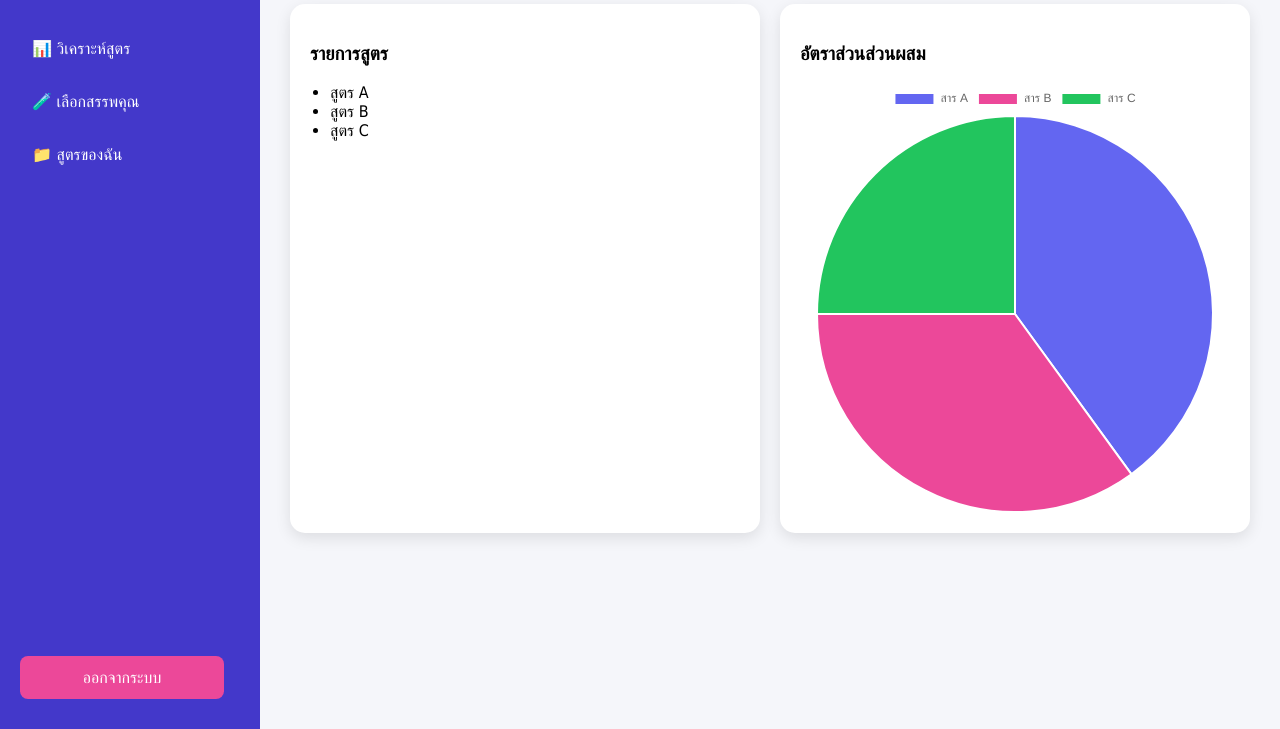
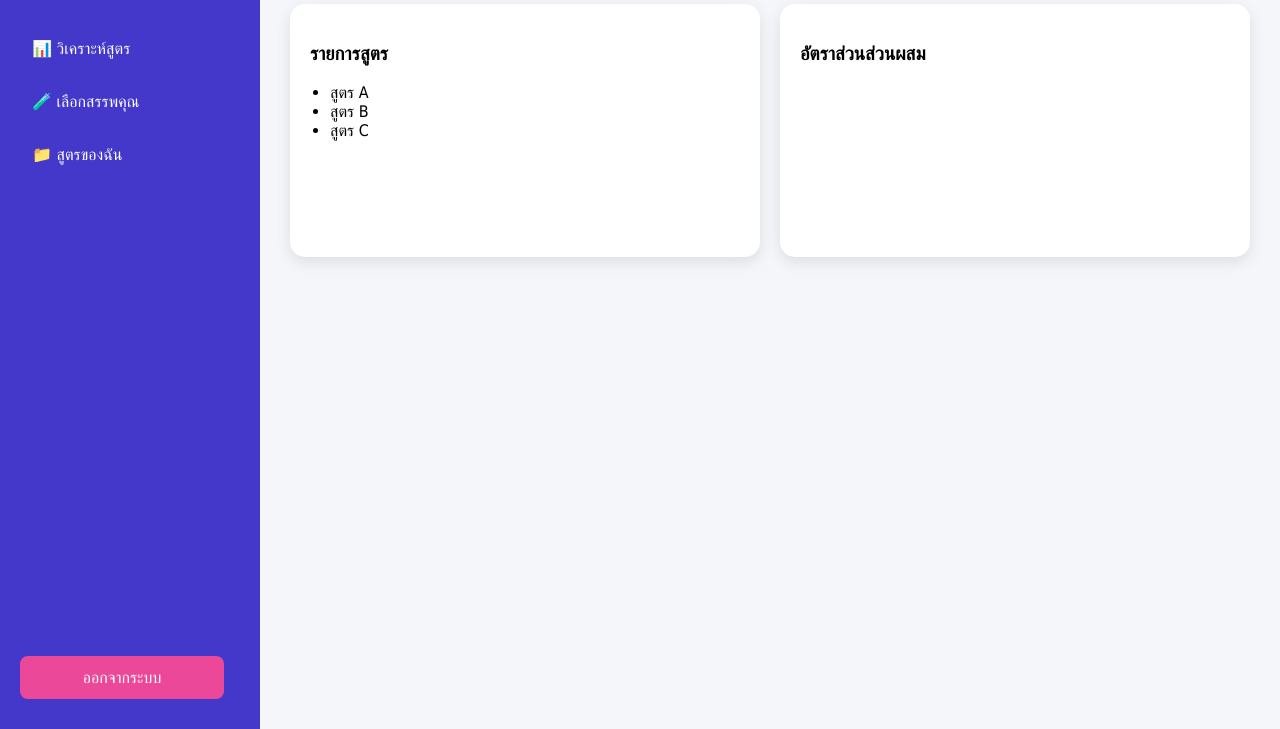
Before and after one commit to 67160353-tech/-, a plain HTML site: page dashboaard.html in a window 1280 px wide. Shown: the part 71-800 px from the top of the page. Drawn offline with nearby package versions, Linux system fonts and the light colour scheme; sample sign-in values are in the browser's storage.

Commit message:
Update dashboaard.html

```diff
--- a/dashboaard.html
+++ b/dashboaard.html
@@ -118,19 +118,18 @@
     </div>
   </div>
 
-  <script>
-    const ctx = document.getElementById('myChart');
-    new Chart(ctx, {
-      type: 'pie',
-      data: {
-        labels: ['สาร A', 'สาร B', 'สาร C'],
-        datasets: [{
-          data: [40, 35, 25],
-          backgroundColor: ['#6366f1', '#ec4899', '#22c55e']
-        }]
-      }
-    });
-  </script>
+ <script>
+  const currentUser = localStorage.getItem("currentUser");
+  if (!currentUser) {
+    window.location.href = "index.html";
+  }
+
+  function logout() {
+    localStorage.removeItem("currentUser");
+    window.location.href = "index.html";
+  }
+</script>
 
 </body>
+
 </html>
```
